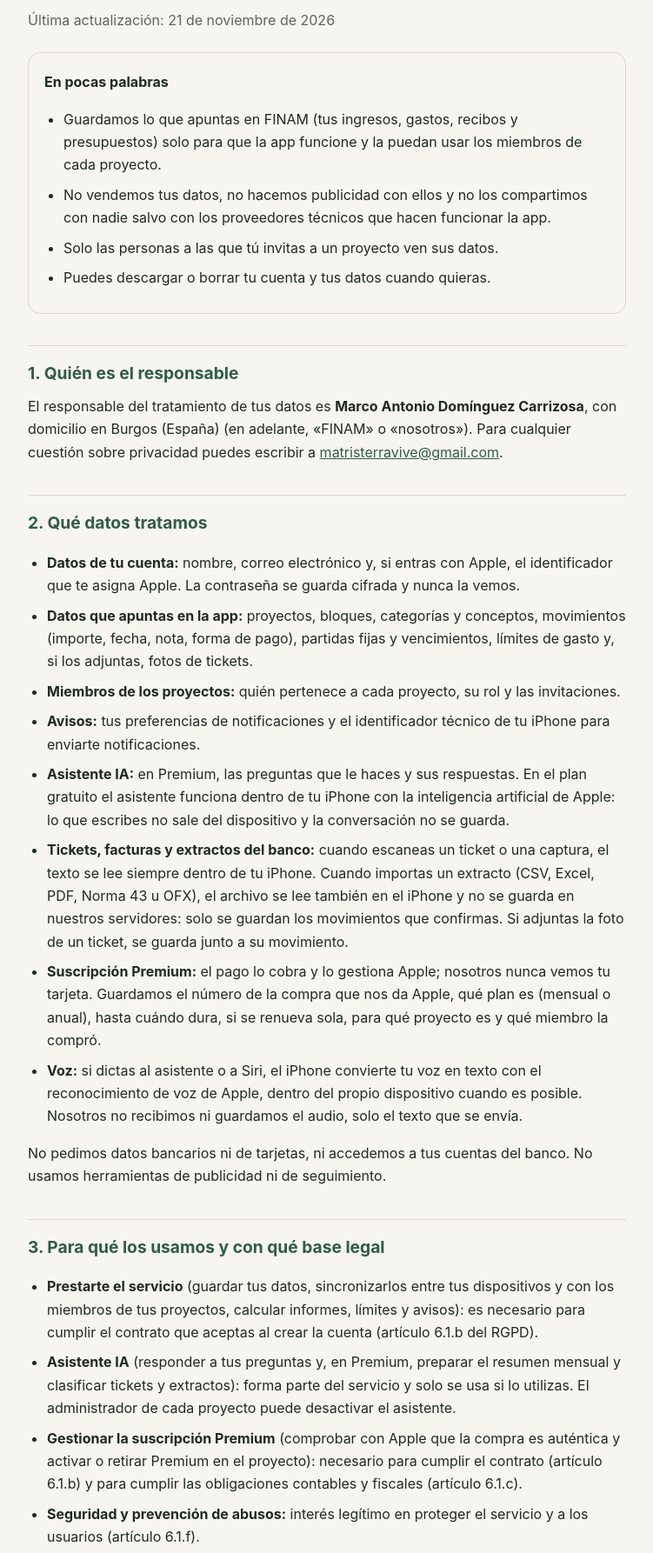
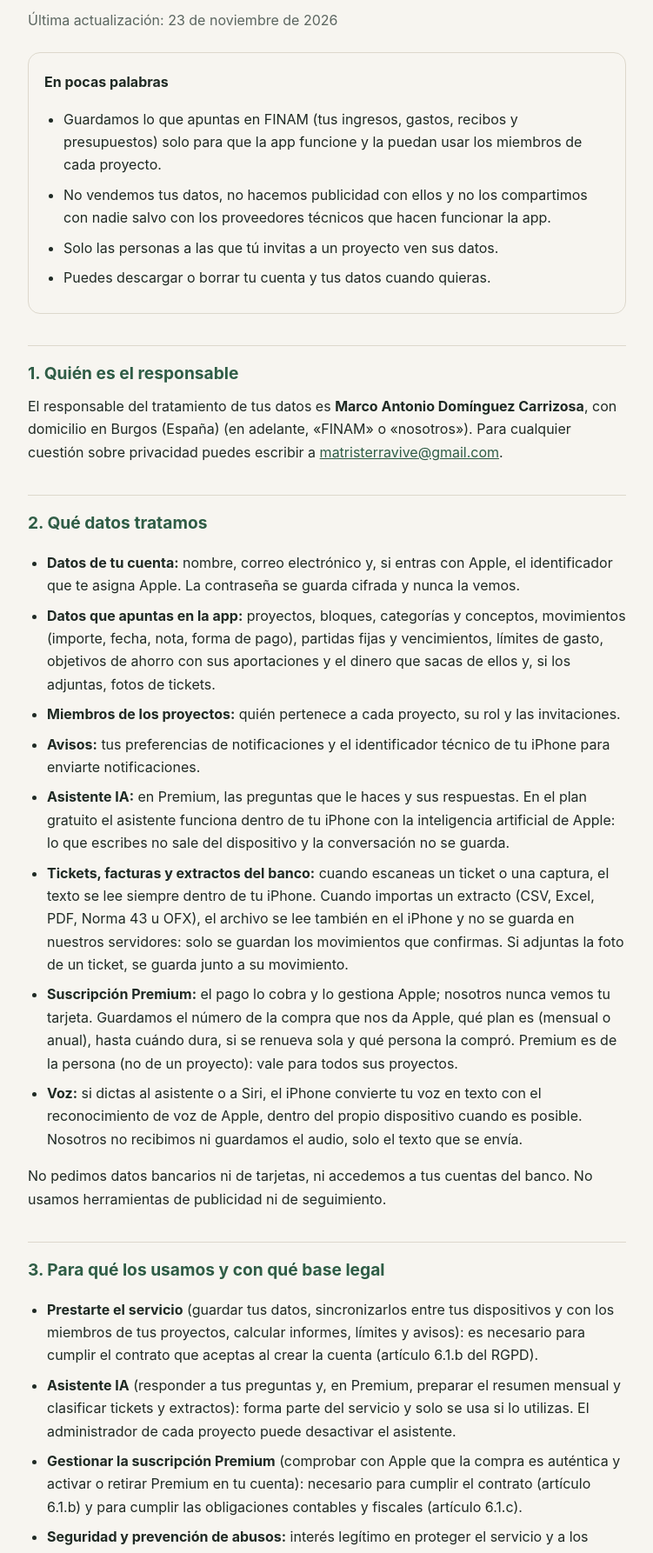
Before and after one commit to finam-privacidad/finam-privacidad.github.io, a plain HTML site: page index.html in a window 1280 px wide. Shown: the part 87-1873 px from the top of the page at 87% size, without its empty margins (264-1015 px from the left). Drawn offline with Linux system fonts and the light colour scheme.

Commit message:
Política: Premium por persona y objetivos de ahorro (#1)
Claude-Session: https://claude.ai/code/session_01LDfuvxT77z7uYCHW3eB2zQ

Co-authored-by: Claude <noreply@anthropic.com>

```diff
--- a/index.html
+++ b/index.html
@@ -23,7 +23,7 @@ a{color:var(--primario)}
 <body>
 <main>
 <h1>Política de privacidad de FINAM</h1>
-<p class="fecha">Última actualización: 21 de noviembre de 2026</p>
+<p class="fecha">Última actualización: 23 de noviembre de 2026</p>
 
 <div class="resumen">
 <p><strong>En pocas palabras</strong></p>
@@ -41,12 +41,12 @@ a{color:var(--primario)}
 <h2>2. Qué datos tratamos</h2>
 <ul>
 <li><strong>Datos de tu cuenta:</strong> nombre, correo electrónico y, si entras con Apple, el identificador que te asigna Apple. La contraseña se guarda cifrada y nunca la vemos.</li>
-<li><strong>Datos que apuntas en la app:</strong> proyectos, bloques, categorías y conceptos, movimientos (importe, fecha, nota, forma de pago), partidas fijas y vencimientos, límites de gasto y, si los adjuntas, fotos de tickets.</li>
+<li><strong>Datos que apuntas en la app:</strong> proyectos, bloques, categorías y conceptos, movimientos (importe, fecha, nota, forma de pago), partidas fijas y vencimientos, límites de gasto, objetivos de ahorro con sus aportaciones y el dinero que sacas de ellos y, si los adjuntas, fotos de tickets.</li>
 <li><strong>Miembros de los proyectos:</strong> quién pertenece a cada proyecto, su rol y las invitaciones.</li>
 <li><strong>Avisos:</strong> tus preferencias de notificaciones y el identificador técnico de tu iPhone para enviarte notificaciones.</li>
 <li><strong>Asistente IA:</strong> en Premium, las preguntas que le haces y sus respuestas. En el plan gratuito el asistente funciona dentro de tu iPhone con la inteligencia artificial de Apple: lo que escribes no sale del dispositivo y la conversación no se guarda.</li>
 <li><strong>Tickets, facturas y extractos del banco:</strong> cuando escaneas un ticket o una captura, el texto se lee siempre dentro de tu iPhone. Cuando importas un extracto (CSV, Excel, PDF, Norma 43 u OFX), el archivo se lee también en el iPhone y no se guarda en nuestros servidores: solo se guardan los movimientos que confirmas. Si adjuntas la foto de un ticket, se guarda junto a su movimiento.</li>
-<li><strong>Suscripción Premium:</strong> el pago lo cobra y lo gestiona Apple; nosotros nunca vemos tu tarjeta. Guardamos el número de la compra que nos da Apple, qué plan es (mensual o anual), hasta cuándo dura, si se renueva sola, para qué proyecto es y qué miembro la compró.</li>
+<li><strong>Suscripción Premium:</strong> el pago lo cobra y lo gestiona Apple; nosotros nunca vemos tu tarjeta. Guardamos el número de la compra que nos da Apple, qué plan es (mensual o anual), hasta cuándo dura, si se renueva sola y qué persona la compró. Premium es de la persona (no de un proyecto): vale para todos sus proyectos.</li>
 <li><strong>Voz:</strong> si dictas al asistente o a Siri, el iPhone convierte tu voz en texto con el reconocimiento de voz de Apple, dentro del propio dispositivo cuando es posible. Nosotros no recibimos ni guardamos el audio, solo el texto que se envía.</li>
 </ul>
 <p>No pedimos datos bancarios ni de tarjetas, ni accedemos a tus cuentas del banco. No usamos herramientas de publicidad ni de seguimiento.</p>
@@ -55,7 +55,7 @@ a{color:var(--primario)}
 <ul>
 <li><strong>Prestarte el servicio</strong> (guardar tus datos, sincronizarlos entre tus dispositivos y con los miembros de tus proyectos, calcular informes, límites y avisos): es necesario para cumplir el contrato que aceptas al crear la cuenta (artículo 6.1.b del RGPD).</li>
 <li><strong>Asistente IA</strong> (responder a tus preguntas y, en Premium, preparar el resumen mensual y clasificar tickets y extractos): forma parte del servicio y solo se usa si lo utilizas. El administrador de cada proyecto puede desactivar el asistente.</li>
-<li><strong>Gestionar la suscripción Premium</strong> (comprobar con Apple que la compra es auténtica y activar o retirar Premium en el proyecto): necesario para cumplir el contrato (artículo 6.1.b) y para cumplir las obligaciones contables y fiscales (artículo 6.1.c).</li>
+<li><strong>Gestionar la suscripción Premium</strong> (comprobar con Apple que la compra es auténtica y activar o retirar Premium en tu cuenta): necesario para cumplir el contrato (artículo 6.1.b) y para cumplir las obligaciones contables y fiscales (artículo 6.1.c).</li>
 <li><strong>Seguridad y prevención de abusos:</strong> interés legítimo en proteger el servicio y a los usuarios (artículo 6.1.f).</li>
 <li><strong>Obligaciones legales</strong>, por ejemplo atender requerimientos de las autoridades (artículo 6.1.c).</li>
 </ul>
@@ -67,7 +67,7 @@ a{color:var(--primario)}
 <li><strong>Proveedores técnicos</strong> que tratan los datos por cuenta nuestra, con contrato de encargado del tratamiento y solo para hacer funcionar la app:
 <ul>
 <li><strong>Supabase</strong> (base de datos, inicio de sesión y almacenamiento de tickets). Los servidores están en la Unión Europea (Irlanda).</li>
-<li><strong>Apple</strong> (envío de notificaciones, inicio de sesión con Apple, cobro de la suscripción Premium, Siri y, si el iPhone no puede hacerlo por sí solo, el reconocimiento de voz del dictado). Apple nos avisa de las renovaciones, cancelaciones y reembolsos de la suscripción para poner el plan correcto en el proyecto.</li>
+<li><strong>Apple</strong> (envío de notificaciones, inicio de sesión con Apple, cobro de la suscripción Premium, Siri y, si el iPhone no puede hacerlo por sí solo, el reconocimiento de voz del dictado). Apple nos avisa de las renovaciones, cancelaciones y reembolsos de la suscripción para poner el plan correcto en tu cuenta.</li>
 <li><strong>Anthropic</strong> (IA «Claude», solo en Premium): cuando usas el asistente, se le envía tu pregunta y un resumen de los datos del proyecto (totales por mes, bloque, categoría y concepto, límites, partidas fijas y su historial de pagos, próximos pagos, los nombres de los miembros y, si hace falta, algunos movimientos concretos). Cuando escaneas un ticket o importas un extracto, primero se intenta entender dentro del iPhone; solo si no se entiende bien se le envía el texto leído (y, si es una captura del banco o tiene muy poco texto, la imagen reducida) o las filas del extracto que no se han podido clasificar, junto con los nombres de tus conceptos, para proponerte el concepto de cada movimiento. Anthropic no usa estos datos para entrenar sus modelos. En el plan gratuito no se envía nada a Anthropic.</li>
 </ul>
 </li>
@@ -80,7 +80,7 @@ a{color:var(--primario)}
 <h2>6. Cuánto tiempo los guardamos</h2>
 <ul>
 <li>Mientras tengas la cuenta. Si la eliminas desde Ajustes, se borran tu perfil, tus datos y los proyectos de los que eres el único miembro. Los proyectos compartidos siguen para los demás miembros: lo que apuntaste en ellos se queda en el proyecto, pero sin tu nombre.</li>
-<li>Los datos de la suscripción se guardan mientras exista el proyecto y, después, solo el tiempo que exija la ley.</li>
+<li>Los datos de la suscripción se guardan mientras exista tu cuenta y, después, solo el tiempo que exija la ley.</li>
 <li>Las copias de seguridad técnicas se eliminan solas en un plazo máximo de 30 días.</li>
 <li>Las conversaciones con el asistente puedes borrarlas cuando quieras. Anthropic puede conservar las peticiones durante un tiempo limitado para seguridad y después las elimina.</li>
 </ul>
```
